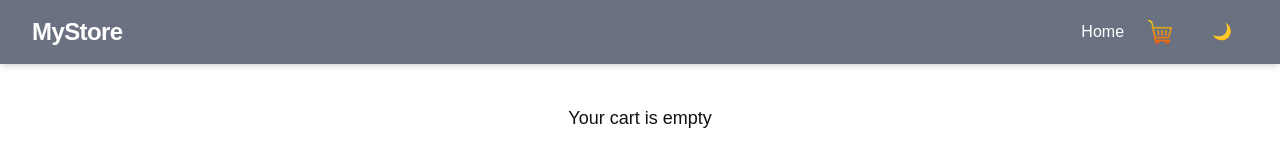
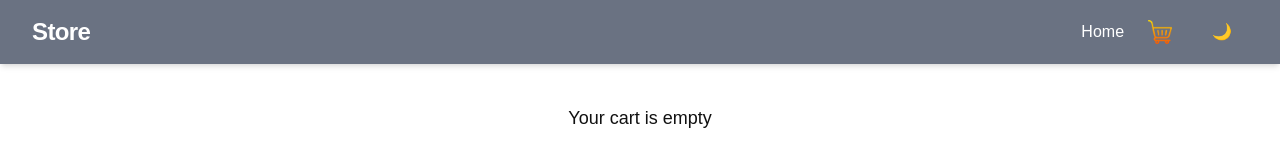
Before and after one commit to manojshrestha003/StoreFront, a Next.js app: page /cart in a window 1280 px wide. Shown: the top 160 px of the page. Built offline with nearby package versions, Linux system fonts and the light colour scheme.

Commit message:
feat: update  base app structure with cart/product routes and  update  README

```diff
--- a/src/app/cart/page.js
+++ b/src/app/cart/page.js
@@ -14,7 +14,7 @@ export default function CartPage() {
 
   return (
     <div className="p-6 max-w-4xl mx-auto">
-      <h1 className="text-3xl font-bold mb-6 text-color">Your Cart</h1>
+      <h1 className="text-3xl font-bold mb-6 text-color">Your Cart </h1>
       <div className="space-y-4">
         {cart.map((item) => (
           <div
@@ -32,7 +32,7 @@ export default function CartPage() {
               </p>
               <p className="text-green-600 font-medium">${item.price}</p>
               <div className="mt-2 flex items-center gap-2">
-                <label className="text-sm text-gray-600">Qty:</label>
+                <label className="text-sm text-gray-600">Quantity:</label>
                 <input
                   type="number"
                   min="1"
--- a/src/app/page.js
+++ b/src/app/page.js
@@ -28,7 +28,7 @@ export default function HomePage() {
       .finally(() => setLoading(false));
   }, []);
 
-  // Apply filters/search/sort
+  // Apply filter search and sort
   useEffect(() => {
     let filtered = [...products];
     if (search) {
--- a/src/components/Navbar.js
+++ b/src/components/Navbar.js
@@ -13,12 +13,12 @@ export default function Navbar() {
     <nav className="bg-gray-500 text-white shadow-md sticky top-0 z-50">
       <div className="max-w-7xl mx-auto px-4 sm:px-6 lg:px-8">
         <div className="flex justify-between items-center h-16">
-          {/* Logo */}
+
           <Link
             href="/"
             className="text-2xl font-bold tracking-tight hover:text-blue-200 transition"
           >
-            MyStore
+            Store
           </Link>
 
           {/* Hamburger Button (Mobile) */}
@@ -49,7 +49,7 @@ export default function Navbar() {
             )}
           </button>
 
-          {/* Links (Desktop) */}
+          {/* Links Desktop*/}
           <div className="hidden sm:flex items-center space-x-6">
             <Link
               href="/"
--- a/src/lib/api.js
+++ b/src/lib/api.js
@@ -1,3 +1,5 @@
+
+
 export async function getProducts() {
   const res = await fetch("https://fakestoreapi.com/products");
   if (!res.ok) throw new Error("Failed to fetch products");
```
Also changed, not shown: 1 other file (tests, documents, lock files or other folders).
